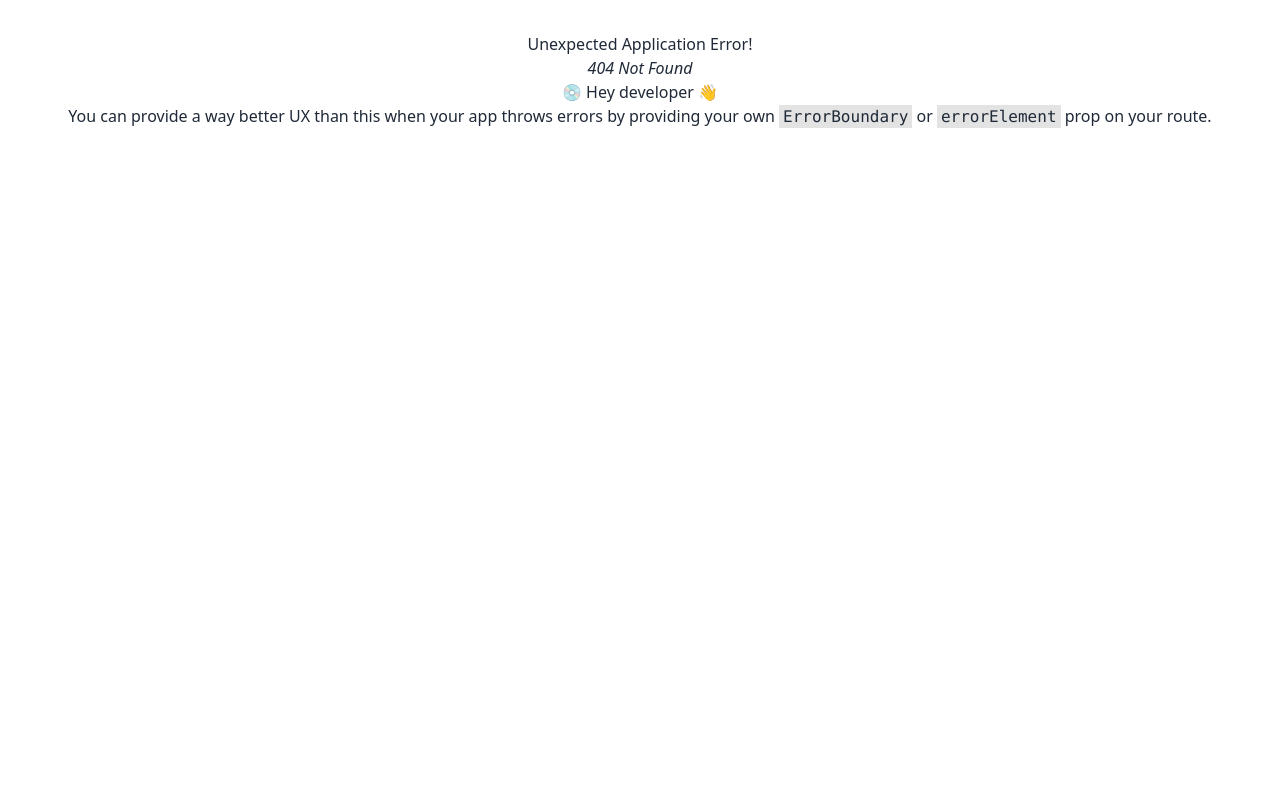
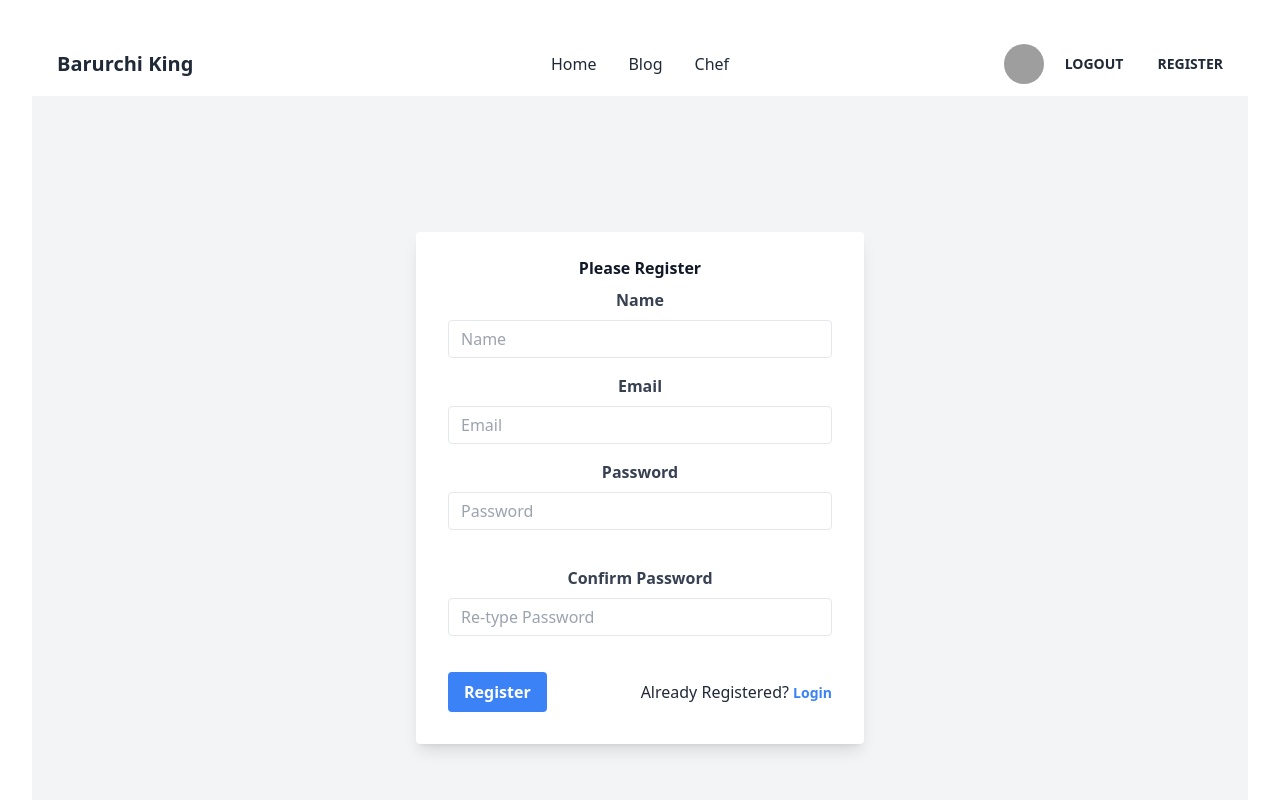
Before and after one commit to eshansaif/baburchi-king, a React (Vite) app: page /register in a window 1280 px wide. Before the commit this address had no page. Shown: the top 800 px of the page. Built offline with nearby package versions, Linux system fonts and the light colour scheme; grey boxes are pictures that could not be loaded.

Commit message:
registered page validation done

```diff
--- /dev/null
+++ b/src/components/Login/Login.jsx
@@ -0,0 +1,73 @@
+import React from 'react';
+import { Link } from 'react-router-dom';
+
+function Login() {
+    return (
+        <div className="flex flex-col justify-center items-center h-screen bg-gray-100">
+            <div className="w-full max-w-md">
+                <form className="bg-white shadow-lg rounded px-8 pt-6 pb-8 mb-4">
+                    <h3 className="text-center text-gray-900 font-bold mb-2">Please Login</h3>
+                    <div className="mb-4">
+                        <label className="block text-gray-700 font-bold mb-2" htmlFor="email">
+                            Email
+                        </label>
+                        <input
+                            className="appearance-none border rounded w-full py-2 px-3 text-gray-700 leading-tight focus:outline-none focus:shadow-outline"
+                            id="email"
+                            name='email'
+                            type="email"
+                            placeholder="Email"
+                        />
+                    </div>
+                    <div className="mb-6">
+                        <label className="block text-gray-700 font-bold mb-2" htmlFor="password">
+                            Password
+                        </label>
+                        <input
+                            className="appearance-none border rounded w-full py-2 px-3 text-gray-700 mb-3 leading-tight focus:outline-none focus:shadow-outline"
+                            id="password"
+                            name='password'
+                            type="password"
+                            placeholder="Password"
+                        />
+                    </div>
+                    <div className="flex items-center justify-between">
+                        <input
+                            className="bg-blue-500 hover:bg-blue-700 text-white font-bold py-2 px-4 rounded focus:outline-none focus:shadow-outline"
+                            type="submit"
+                            value="Login"
+                        />
+                        <p>
+                            Are you new to Baburchi King? <Link to="/register"
+                                className="inline-block align-baseline font-bold text-sm text-blue-500 hover:text-blue-800"
+
+                            >
+                                Register
+                            </Link>
+                        </p>
+                    </div>
+                </form>
+
+                <div className="relative mb-3">
+                    <div className="absolute inset-0 flex items-center" aria-hidden="true">
+                        <div className="w-full border-t border-gray-300"></div>
+                    </div>
+                    <div className="relative flex justify-center">
+                        <span className="px-2 bg-white text-lg font-bold text-gray-700">Or</span>
+                    </div>
+                </div>
+
+                <div className="flex justify-center mb-4">
+                    <button className="bg-red-600 hover:bg-red-700 text-white font-bold py-2 px-4 rounded focus:outline-none focus:shadow-outline mr-2">
+                        Login with Google
+                    </button>
+                    <button className="bg-gray-800 hover:bg-gray-900 text-white font-bold py-2 px-4 rounded focus:outline-none focus:shadow-outline">
+                        Login with Github
+                    </button>
+                </div>
+            </div>
+        </div>
+    );
+}
+
+export default Login;
--- /dev/null
+++ b/src/components/Register/Register.jsx
@@ -0,0 +1,105 @@
+import React, { useState } from 'react';
+import { Link } from 'react-router-dom';
+
+const Register = () => {
+    const [error, setError] = useState("");
+
+    const handleRegister = event => {
+        event.preventDefault();
+
+        const form = event.target;
+        const name = form.name.value;
+        const email = form.email.value;
+        const password = form.password.value;
+        const confirm_password = form.confirm_password.value;
+
+        if (password !== confirm_password) {
+            setError("Passwords do not match");
+            return;
+        }
+        else if (password.length < 6) {
+            setError("Password must be at least 6 characters");
+            return;
+        }
+        setError("");
+    };
+
+    return (
+        <div className="flex flex-col justify-center items-center h-screen bg-gray-100">
+            <div className="w-full max-w-md">
+                <form onSubmit={handleRegister} className="bg-white shadow-lg rounded px-8 pt-6 pb-8 mb-4">
+                    <h3 className="text-center text-gray-900 font-bold mb-2">Please Register</h3>
+                    <div className="mb-4">
+                        <label className="block text-gray-700 font-bold mb-2" htmlFor="name">
+                            Name
+                        </label>
+                        <input
+                            className="appearance-none border rounded w-full py-2 px-3 text-gray-700 leading-tight focus:outline-none focus:shadow-outline"
+                            id="name"
+                            name='name'
+                            type="name"
+                            placeholder="Name"
+                        />
+                    </div>
+                    <div className="mb-4">
+                        <label className="block text-gray-700 font-bold mb-2" htmlFor="email">
+                            Email
+                        </label>
+                        <input
+                            className="appearance-none border rounded w-full py-2 px-3 text-gray-700 leading-tight focus:outline-none focus:shadow-outline"
+                            id="email"
+                            name='email'
+                            type="email"
+                            placeholder="Email"
+                        />
+                    </div>
+                    <div className="mb-6">
+                        <label className="block text-gray-700 font-bold mb-2" htmlFor="password">
+                            Password
+                        </label>
+                        <input
+                            className="appearance-none border rounded w-full py-2 px-3 text-gray-700 mb-3 leading-tight focus:outline-none focus:shadow-outline"
+                            id="password"
+                            name='password'
+                            type="password"
+                            placeholder="Password"
+                        />
+                    </div>
+                    <div className="mb-6">
+                        <label className="block text-gray-700 font-bold mb-2" htmlFor="password">
+                            Confirm Password
+                        </label>
+                        <input
+                            className="appearance-none border rounded w-full py-2 px-3 text-gray-700 mb-3 leading-tight focus:outline-none focus:shadow-outline"
+                            id="confirm_password"
+                            name='confirm_password'
+                            type="password"
+                            placeholder="Re-type Password"
+                        />
+                    </div>
+
+                    <div className="flex items-center justify-between">
+                        <input
+                            className="bg-blue-500 hover:bg-blue-700 text-white font-bold py-2 px-4 rounded focus:outline-none focus:shadow-outline"
+                            type="submit"
+                            value="Register"
+                        />
+                        <p> Already Registered? <Link to="/login"
+                            className="inline-block align-baseline font-bold text-sm text-blue-500 hover:text-blue-800"
+
+                        >
+                            Login
+                        </Link>
+                        </p>
+                    </div>
+                    {
+                        error && <p className="text-red-600 mt-3 text-center">{error}</p>
+                    }
+                </form>
+
+            </div>
+        </div>
+    );
+};
+
+export default Register;
```
Also changed, not shown: src/routes/Routes.jsx (+10 -0 lines).
